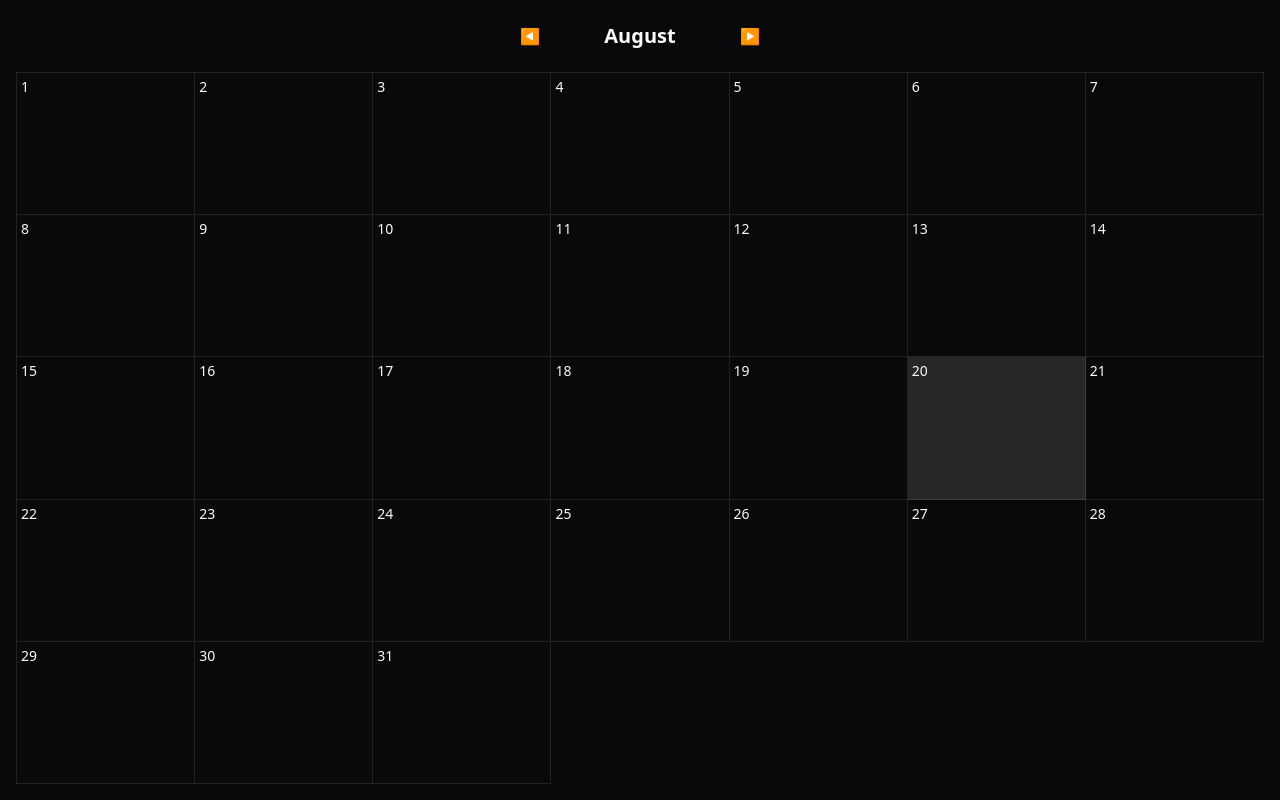
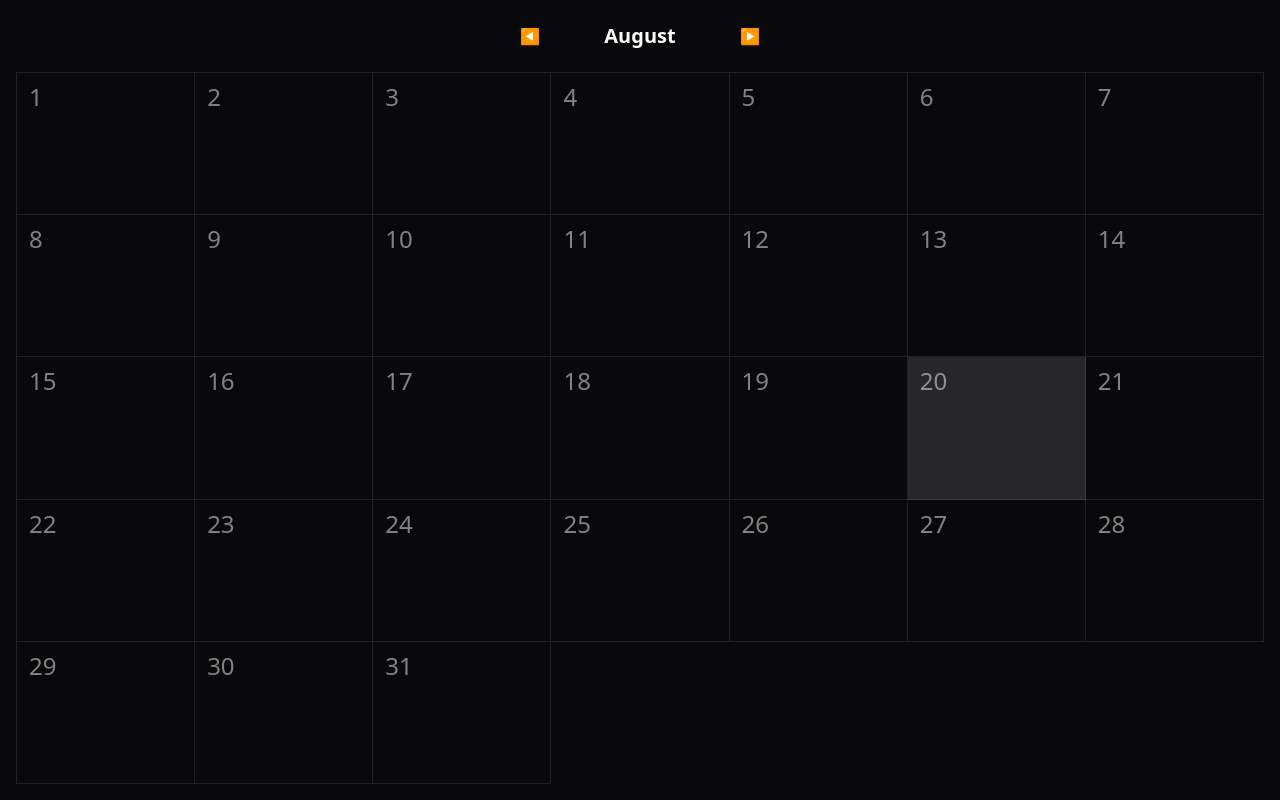
Before and after one commit to marco-vidali/dark-dates, a Next.js app: page / in a window 1280 px wide. Built offline with nearby package versions, Linux system fonts and the light colour scheme.

Commit message:
Better day cell

```diff
--- a/src/app/Calendar.tsx
+++ b/src/app/Calendar.tsx
@@ -11,7 +11,7 @@ export default function Calendar({
     currentMonth,
 }: CalendarProps) {
     return (
-        <div className="grid grid-cols-7 grow border-l border-t">
+        <div className="grid grid-cols-7 grid-rows-5 grow border-l border-t">
             {Array.from({ length: daysInMonth[visibleMonth] }, (_, day) => (
                 <Day
                     key={day}
--- a/src/app/Day.tsx
+++ b/src/app/Day.tsx
@@ -23,13 +23,15 @@ export default function Day({ day, visibleMonth, currentMonth }: DayProps) {
     return (
         <div
             key={day}
-            className={`border-r border-b p-1 flex flex-col ${
+            className={`border-r border-b p-2 flex flex-col gap-2 ${
                 dayNumber === currentDay && visibleMonth === currentMonth
                     ? "bg-secondary"
                     : ""
             }`}
         >
-            <span className="text-sm font-medium">{dayNumber}</span>
+            <span className={`text-2xl pl-1 font-medium opacity-50`}>
+                {dayNumber}
+            </span>
 
             <div>
                 {dayEvents.map((event) => (
--- a/src/app/Event.tsx
+++ b/src/app/Event.tsx
@@ -21,7 +21,7 @@ export default function Event({ id, title, description, date }: EventProps) {
 
     return (
         <Dialog key={id}>
-            <DialogTrigger>
+            <DialogTrigger className="mr-1 mb-1">
                 <Badge className="cursor-pointer">{title}</Badge>
             </DialogTrigger>
             <DialogContent>
--- a/src/app/page.tsx
+++ b/src/app/page.tsx
@@ -3,7 +3,6 @@
 import MonthSelector from "./MonthSelector";
 import Calendar from "./Calendar";
 import { useState } from "react";
-import { daysInMonth } from "@/lib/consts";
 
 const currentMonth = new Date().getMonth();
 
```
